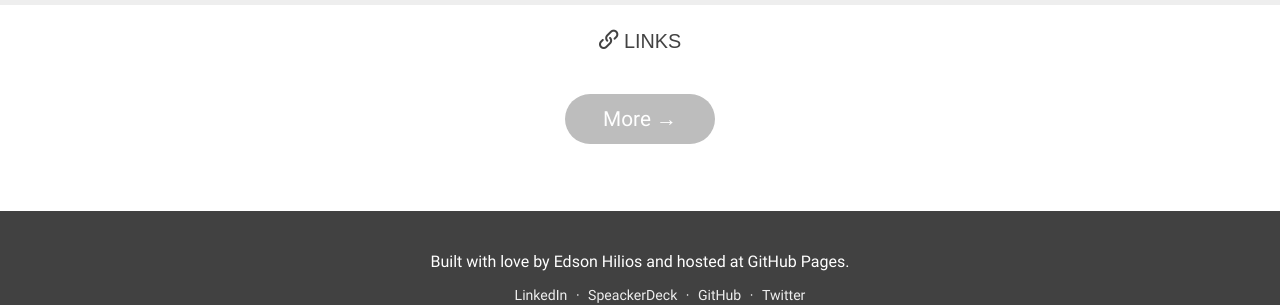
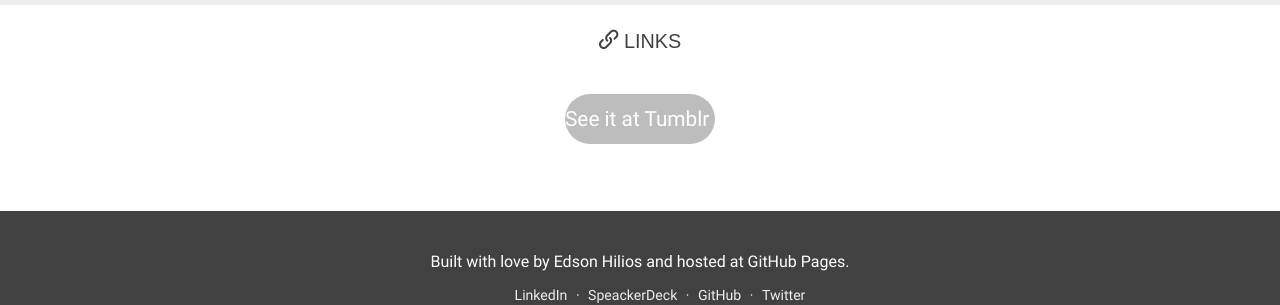
Before and after one commit to hilios/hilios, a Jekyll site: the page built from index.html, in a window 1280 px wide and 1133 px high. Shown: the part 790-1095 px from the top of the window. Built offline with Jekyll 4.4.1, drawn with Linux system fonts in a browser that asks for light colours; some web fonts are replaced.

Commit message:
Change link label

```diff
--- a/index.html
+++ b/index.html
@@ -104,7 +104,7 @@ layout: default
   -->
   <p>
     <a href="http://hilios.tumblr.com" class="more">
-      More →
+      See it at Tumblr →
     </a>
   </p>
   <spinner></spinner>
```
